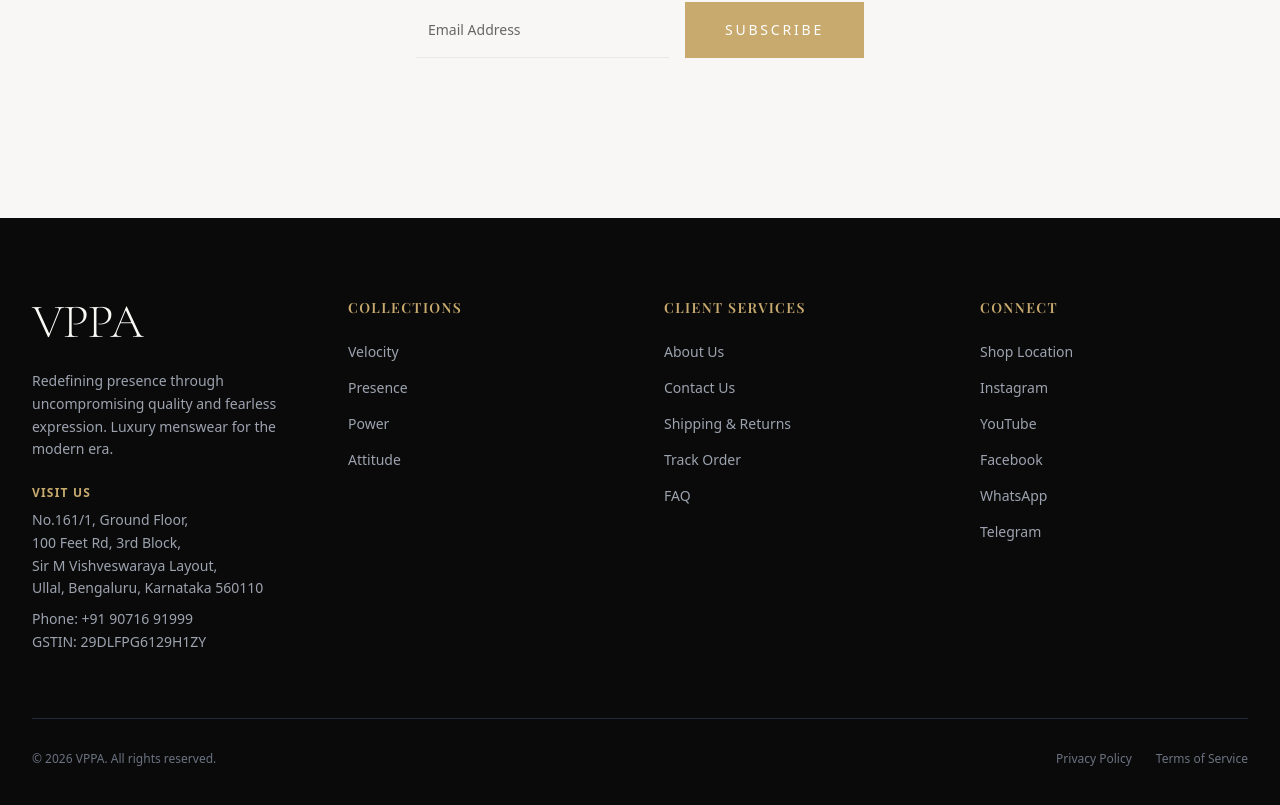
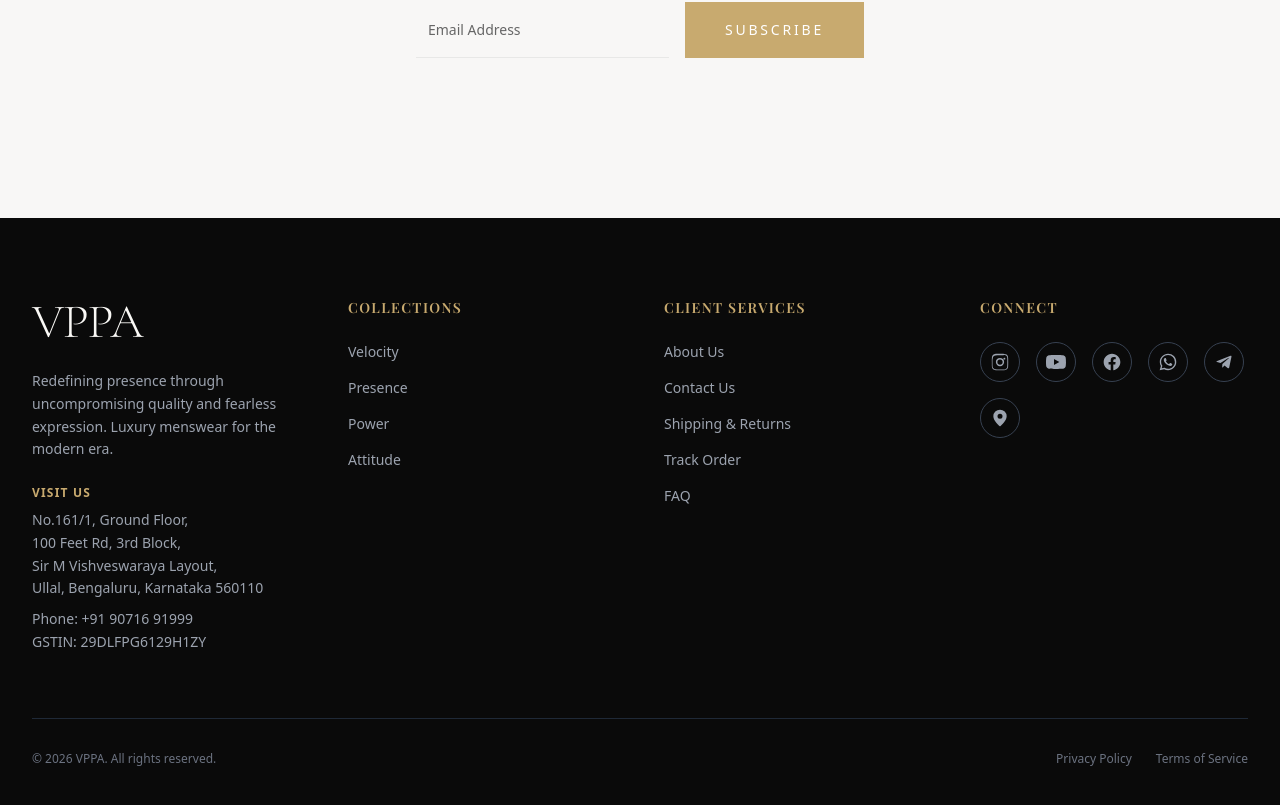
Before and after one commit to vppafashions/vppa-frontend, a React (Vite) app: page / in a window 1280 px wide. Shown: the part 6968-7773 px from the top of the page. Built offline with nearby package versions, Linux system fonts and the light colour scheme; no server answers; a web font is replaced by a local one.

Commit message:
Footer: replace Connect text list with horizontal brand-icon row (#72)
Co-authored-by: Devin AI <158243242+devin-ai-integration[bot]@users.noreply.github.com>
Co-authored-by: mohands.blr@gmail.com <mohands.blr@gmail.com>

```diff
--- a/src/components/layout/Footer.tsx
+++ b/src/components/layout/Footer.tsx
@@ -1,6 +1,47 @@
 import React from 'react';
 import { Link } from 'react-router-dom';
 import { collections } from '../../data/collections';
+
+type IconProps = { className?: string };
+const InstagramIcon = ({ className }: IconProps) => (
+  <svg viewBox="0 0 24 24" fill="currentColor" className={className} aria-hidden="true">
+    <path d="M12 2.2c3.2 0 3.6 0 4.85.07 1.17.05 1.8.25 2.23.41.56.22.96.48 1.38.9.42.42.68.82.9 1.38.16.42.36 1.06.41 2.23.06 1.26.07 1.65.07 4.85s0 3.6-.07 4.85c-.05 1.17-.25 1.8-.41 2.23-.22.56-.48.96-.9 1.38-.42.42-.82.68-1.38.9-.42.16-1.06.36-2.23.41-1.26.06-1.65.07-4.85.07s-3.6 0-4.85-.07c-1.17-.05-1.8-.25-2.23-.41-.56-.22-.96-.48-1.38-.9-.42-.42-.68-.82-.9-1.38-.16-.42-.36-1.06-.41-2.23C2.21 15.6 2.2 15.2 2.2 12s0-3.6.07-4.85c.05-1.17.25-1.8.41-2.23.22-.56.48-.96.9-1.38.42-.42.82-.68 1.38-.9.42-.16 1.06-.36 2.23-.41C8.4 2.21 8.8 2.2 12 2.2zm0 1.8c-3.15 0-3.5 0-4.74.07-.94.04-1.45.2-1.79.34-.45.17-.77.38-1.11.72-.34.34-.55.66-.72 1.11-.13.34-.3.85-.34 1.79C3.04 8.5 3 8.85 3 12s0 3.5.07 4.74c.04.94.2 1.45.34 1.79.17.45.38.77.72 1.11.34.34.66.55 1.11.72.34.13.85.3 1.79.34C8.5 20.96 8.85 21 12 21s3.5 0 4.74-.07c.94-.04 1.45-.2 1.79-.34.45-.17.77-.38 1.11-.72.34-.34.55-.66.72-1.11.13-.34.3-.85.34-1.79.06-1.24.07-1.59.07-4.74s0-3.5-.07-4.74c-.04-.94-.2-1.45-.34-1.79a3 3 0 00-.72-1.11 3 3 0 00-1.11-.72c-.34-.13-.85-.3-1.79-.34C15.5 4.04 15.15 4 12 4zm0 3.05a4.95 4.95 0 110 9.9 4.95 4.95 0 010-9.9zm0 1.8a3.15 3.15 0 100 6.3 3.15 3.15 0 000-6.3zm5.15-2.04a1.16 1.16 0 110 2.31 1.16 1.16 0 010-2.31z" />
+  </svg>
+);
+const YoutubeIcon = ({ className }: IconProps) => (
+  <svg viewBox="0 0 24 24" fill="currentColor" className={className} aria-hidden="true">
+    <path d="M23.5 6.2a3 3 0 00-2.1-2.1C19.5 3.6 12 3.6 12 3.6s-7.5 0-9.4.5A3 3 0 00.5 6.2C0 8.1 0 12 0 12s0 3.9.5 5.8a3 3 0 002.1 2.1c1.9.5 9.4.5 9.4.5s7.5 0 9.4-.5a3 3 0 002.1-2.1c.5-1.9.5-5.8.5-5.8s0-3.9-.5-5.8zM9.6 15.6V8.4l6.4 3.6-6.4 3.6z" />
+  </svg>
+);
+const FacebookIcon = ({ className }: IconProps) => (
+  <svg viewBox="0 0 24 24" fill="currentColor" className={className} aria-hidden="true">
+    <path d="M22 12.07C22 6.5 17.52 2 12 2S2 6.5 2 12.07c0 5 3.66 9.13 8.44 9.93v-7.02H7.9v-2.91h2.54V9.85c0-2.51 1.49-3.9 3.77-3.9 1.1 0 2.24.2 2.24.2v2.47h-1.26c-1.24 0-1.63.78-1.63 1.57v1.88h2.78l-.45 2.91h-2.33V22c4.78-.8 8.44-4.93 8.44-9.93z" />
+  </svg>
+);
+const WhatsappIcon = ({ className }: IconProps) => (
+  <svg viewBox="0 0 24 24" fill="currentColor" className={className} aria-hidden="true">
+    <path d="M19.05 4.91A9.82 9.82 0 0012.04 2C6.59 2 2.16 6.43 2.16 11.88c0 1.74.46 3.44 1.32 4.94L2 22l5.32-1.4a9.86 9.86 0 004.71 1.2h.01c5.45 0 9.88-4.43 9.88-9.88 0-2.64-1.03-5.12-2.87-6.99zM12.04 20.13h-.01a8.2 8.2 0 01-4.18-1.14l-.3-.18-3.16.83.84-3.08-.2-.32a8.2 8.2 0 01-1.26-4.36c0-4.54 3.69-8.23 8.24-8.23a8.2 8.2 0 015.83 2.41 8.2 8.2 0 012.41 5.83c0 4.54-3.69 8.24-8.24 8.24zm4.52-6.16c-.25-.12-1.47-.72-1.69-.81-.23-.08-.39-.12-.56.12-.16.25-.64.81-.79.97-.14.16-.29.18-.54.06-.25-.12-1.05-.39-2-1.23-.74-.66-1.24-1.47-1.39-1.72-.14-.25-.02-.38.11-.5.11-.11.25-.29.37-.43.12-.14.16-.25.25-.41.08-.16.04-.31-.02-.43-.06-.12-.56-1.34-.76-1.84-.2-.49-.4-.42-.56-.43-.14-.01-.31-.01-.48-.01a.92.92 0 00-.66.31c-.23.25-.87.85-.87 2.07s.89 2.4 1.02 2.57c.12.16 1.76 2.69 4.27 3.77.6.26 1.06.41 1.42.53.6.19 1.14.16 1.57.1.48-.07 1.47-.6 1.68-1.18.21-.58.21-1.07.14-1.18-.06-.11-.23-.18-.48-.3z" />
+  </svg>
+);
+const TelegramIcon = ({ className }: IconProps) => (
+  <svg viewBox="0 0 24 24" fill="currentColor" className={className} aria-hidden="true">
+    <path d="M9.78 18.65l.28-4.23 7.68-6.92c.34-.31-.07-.46-.52-.19L7.74 13.3 3.64 12c-.88-.25-.89-.86.2-1.3l15.97-6.16c.73-.33 1.43.18 1.15 1.3l-2.72 12.81c-.19.91-.74 1.13-1.5.71L12.6 16.3l-1.99 1.93c-.23.23-.42.42-.83.42z" />
+  </svg>
+);
+const MapPinIcon = ({ className }: IconProps) => (
+  <svg viewBox="0 0 24 24" fill="currentColor" className={className} aria-hidden="true">
+    <path d="M12 2a8 8 0 00-8 8c0 5.4 7.05 11.43 7.35 11.68a1 1 0 001.3 0C12.95 21.43 20 15.4 20 10a8 8 0 00-8-8zm0 11a3 3 0 110-6 3 3 0 010 6z" />
+  </svg>
+);
+
+const SOCIAL_LINKS = [
+  { name: 'Instagram', href: 'https://www.instagram.com/vppa_fashions?igsh=ZTZiNDFhcmx2bnox', Icon: InstagramIcon },
+  { name: 'YouTube', href: 'https://youtube.com/@VPPA_fashions?si=uR175OmhS8k4R06b', Icon: YoutubeIcon },
+  { name: 'Facebook', href: 'https://www.facebook.com/share/1G8UxJTThR/', Icon: FacebookIcon },
+  { name: 'WhatsApp', href: 'https://whatsapp.com/channel/0029Vb6NM3P4Y9lgn9SpRx1N', Icon: WhatsappIcon },
+  { name: 'Telegram', href: 'https://t.me/VPPAfashions', Icon: TelegramIcon },
+  { name: 'Shop Location', href: 'https://maps.app.goo.gl/CizcZjAoyRkcRNVY7?g_st=ic', Icon: MapPinIcon },
+];
 export function Footer() {
   return (
     <footer className="bg-[#0a0a0a] text-[#faf9f6] pt-20 pb-10">
@@ -85,38 +126,20 @@ export function Footer() {
             <h4 className="text-sm uppercase tracking-widest font-semibold mb-6 text-primary">
               Connect
             </h4>
-            <ul className="space-y-4 text-sm text-gray-400">
-              <li>
-                <a href="https://maps.app.goo.gl/CizcZjAoyRkcRNVY7?g_st=ic" target="_blank" rel="noopener noreferrer" className="hover:text-white transition-colors">
-                  Shop Location
+            <div className="flex flex-wrap items-center gap-4 text-gray-400">
+              {SOCIAL_LINKS.map(({ name, href, Icon }) => (
+                <a
+                  key={name}
+                  href={href}
+                  target="_blank"
+                  rel="noopener noreferrer"
+                  aria-label={name}
+                  title={name}
+                  className="flex items-center justify-center size-10 rounded-full border border-gray-700 hover:border-white hover:text-white transition-colors">
+                  <Icon className="size-5" />
                 </a>
-              </li>
-              <li>
-                <a href="https://www.instagram.com/vppa_fashions?igsh=ZTZiNDFhcmx2bnox" target="_blank" rel="noopener noreferrer" className="hover:text-white transition-colors">
-                  Instagram
-                </a>
-              </li>
-              <li>
-                <a href="https://youtube.com/@VPPA_fashions?si=uR175OmhS8k4R06b" target="_blank" rel="noopener noreferrer" className="hover:text-white transition-colors">
-                  YouTube
-                </a>
-              </li>
-              <li>
-                <a href="https://www.facebook.com/share/1G8UxJTThR/" target="_blank" rel="noopener noreferrer" className="hover:text-white transition-colors">
-                  Facebook
-                </a>
-              </li>
-              <li>
-                <a href="https://whatsapp.com/channel/0029Vb6NM3P4Y9lgn9SpRx1N" target="_blank" rel="noopener noreferrer" className="hover:text-white transition-colors">
-                  WhatsApp
-                </a>
-              </li>
-              <li>
-                <a href="https://t.me/VPPAfashions" target="_blank" rel="noopener noreferrer" className="hover:text-white transition-colors">
-                  Telegram
-                </a>
-              </li>
-            </ul>
+              ))}
+            </div>
           </div>
         </div>
 
```
